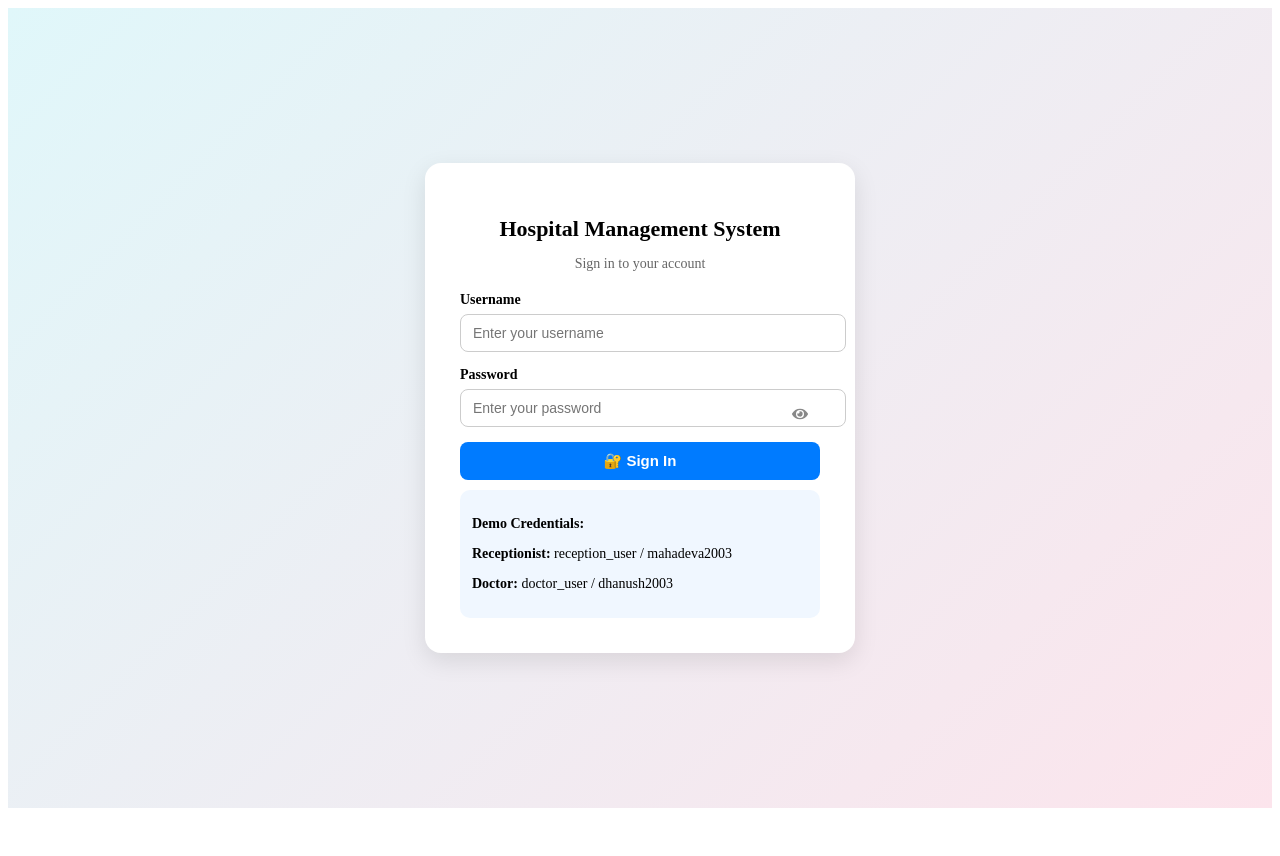
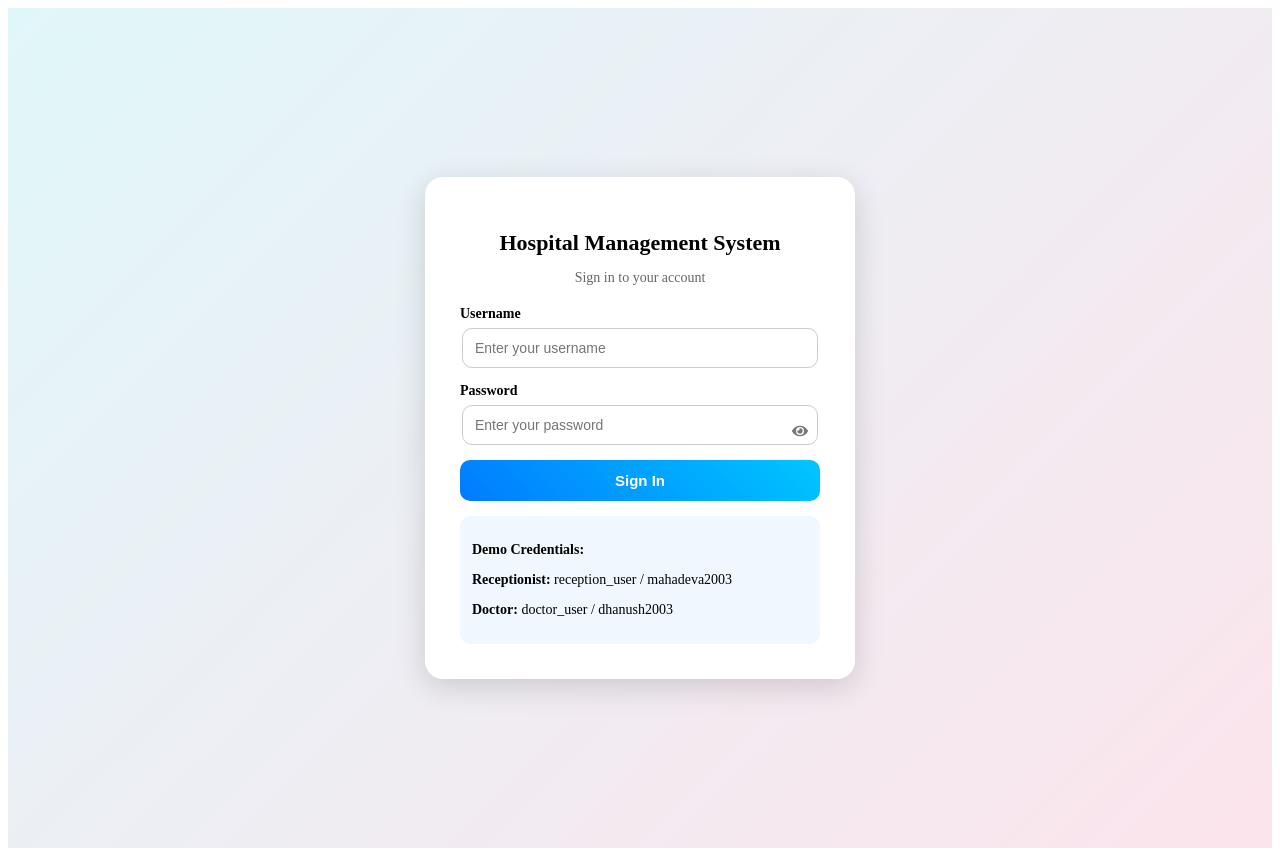
Before and after one commit to dhanushgowdahm/onyx-project, a React (Vite) app in the folder frontend/: page / in a window 1280 px wide. Before the commit the page ends 816 px from the top, so only its background shows below. Built offline with nearby package versions, Linux system fonts and the light colour scheme.

Commit message:
Enhanced login page

```diff
--- a/frontend/src/components/login_page/login.css
+++ b/frontend/src/components/login_page/login.css
@@ -5,21 +5,32 @@
   align-items: center;
   min-height: 100vh;
   background: linear-gradient(135deg, #e0f7fa, #fce4ec);
+  padding: 20px;
 }
 
 /* Card */
 .login-card {
   background-color: #fff;
   padding: 35px;
-  border-radius: 16px;
-  box-shadow: 0 8px 24px rgba(0, 0, 0, 0.1);
+  border-radius: 18px;
+  box-shadow: 0 8px 30px rgba(0, 0, 0, 0.15);
   width: 360px;
   text-align: center;
-  transition: transform 0.3s ease;
+  transition: transform 0.3s ease, box-shadow 0.3s ease;
 }
 
 .login-card:hover {
   transform: translateY(-3px);
+  box-shadow: 0 10px 36px rgba(0, 0, 0, 0.2);
+}
+
+/* Animation */
+.animate-pop {
+  animation: popIn 0.5s ease;
+}
+@keyframes popIn {
+  from { opacity: 0; transform: translateY(30px) scale(0.95); }
+  to { opacity: 1; transform: translateY(0) scale(1); }
 }
 
 /* Title */
@@ -36,10 +47,20 @@
 }
 
 /* Error */
-.error-message {
-  color: red;
+.error-box {
+  display: flex;
+  align-items: center;
+  gap: 8px;
+  background: #ffe6e6;
+  color: #d9534f;
+  border: 1px solid #f5c2c2;
+  padding: 10px;
+  border-radius: 8px;
   font-size: 13px;
-  margin-bottom: 10px;
+  margin-bottom: 12px;
+}
+.error-icon {
+  font-size: 16px;
 }
 
 /* Labels */
@@ -54,16 +75,16 @@
 /* Inputs */
 .login-input {
   width: 100%;
-  padding: 10px 12px;
-  border-radius: 8px;
+  padding: 11px 12px;
+  border-radius: 10px;
   border: 1px solid #ccc;
   margin-bottom: 15px;
   font-size: 14px;
-  transition: border-color 0.3s ease;
+  transition: border-color 0.3s ease, box-shadow 0.3s ease;
 }
-
 .login-input:focus {
   border-color: #007bff;
+  box-shadow: 0 0 6px rgba(0, 123, 255, 0.3);
   outline: none;
 }
 
@@ -71,32 +92,52 @@
 .password-wrapper {
   position: relative;
 }
-
 .toggle-password {
   position: absolute;
   right: 12px;
   top: 50%;
   transform: translateY(-50%);
   cursor: pointer;
-  color: #888;
+  color: #777;
+  font-size: 16px;
 }
 
 /* Button */
 .login-button {
   width: 100%;
-  padding: 10px;
-  background-color: #007bff;
+  padding: 12px;
+  background: linear-gradient(45deg, #007bff, #00c6ff);
   color: #fff;
   border: none;
-  border-radius: 8px;
+  border-radius: 10px;
   font-weight: 600;
   font-size: 15px;
   cursor: pointer;
-  transition: background-color 0.3s ease;
+  transition: transform 0.2s ease, box-shadow 0.2s ease;
+  position: relative;
+}
+.login-button:hover:not(:disabled) {
+  transform: scale(1.03);
+  box-shadow: 0 6px 16px rgba(0, 123, 255, 0.4);
+}
+.login-button:disabled {
+  background: #9fc7f9;
+  cursor: not-allowed;
 }
 
-.login-button:hover {
-  background-color: #0056b3;
+/* Spinner */
+.spinner {
+  border: 3px solid #f3f3f3;
+  border-top: 3px solid #fff;
+  border-radius: 50%;
+  width: 16px;
+  height: 16px;
+  animation: spin 1s linear infinite;
+  margin: auto;
+}
+@keyframes spin {
+  0% { transform: rotate(0); }
+  100% { transform: rotate(360deg); }
 }
 
 /* Demo box */
@@ -106,17 +147,17 @@
   border-radius: 10px;
   text-align: left;
   font-size: 14px;
-  margin-top: 10px;
+  margin-top: 15px;
 }
-
 .demo-role {
   color: #000;
+  font-weight: 600;
 }
 
 /* Responsive */
-@media (max-width: 400px) {
+@media (max-width: 420px) {
   .login-card {
-    width: 90%;
+    width: 100%;
     padding: 25px;
   }
 }
--- a/frontend/src/components/login_page/login.jsx
+++ b/frontend/src/components/login_page/login.jsx
@@ -1,82 +1,76 @@
-// frontend/src/components/login_page/login.jsx
 import React, { useState } from "react";
 import { useNavigate } from "react-router-dom";
 import axios from "axios";
 import "./login.css";
 import { FaEye, FaEyeSlash } from "react-icons/fa";
+import { FaExclamationCircle } from "react-icons/fa";
 
 function LoginPage() {
   const navigate = useNavigate();
-  // Use 'username' to match the Django backend expectation
   const [username, setUsername] = useState("");
   const [password, setPassword] = useState("");
-  const [error, setError] = useState(""); // State to hold error messages
+  const [error, setError] = useState("");
   const [showPassword, setShowPassword] = useState(false);
+  const [loading, setLoading] = useState(false);
 
   const handleSubmit = async (e) => {
     e.preventDefault();
-    setError(""); // Clear previous errors
+    setError("");
+    setLoading(true);
 
     try {
-      // The URL to your Django token endpoint
       const response = await axios.post(
         "http://127.0.0.1:8000/api/api/token/",
-        {
-          username: username,
-          password: password,
-        },
-        {
-          withCredentials: true, // Important to send cookies
-        }
+        { username, password },
+        { withCredentials: true }
       );
 
-      // Login successful - Django returns JWT tokens only
-      console.log("Login successful:", response.data);
+      if (response.data.access) {
+        localStorage.setItem("access_token", response.data.access);
+        localStorage.setItem("refresh_token", response.data.refresh);
 
-      // Store tokens for API authentication
-      if (response.data.access) {
-        localStorage.setItem('access_token', response.data.access);
-        localStorage.setItem('refresh_token', response.data.refresh);
-
-        // Decode JWT token to extract user role
         const token = response.data.access;
-        const payload = JSON.parse(atob(token.split('.')[1])); // Decode JWT payload
+        const payload = JSON.parse(atob(token.split(".")[1]));
         const userRole = payload.role;
 
-        console.log('Decoded user role:', userRole);
-
-        // Navigate to appropriate React route based on role
-        if (userRole === 'receptionist') {
-          navigate('/receptionist');
-        } else if (userRole === 'doctor') {
-          navigate('/doctor');
-        } else if (userRole === 'admin') {
-          navigate('/admin'); // In case admin exists
+        setTimeout(() => {
+          if (userRole === "receptionist") {
+            navigate("/receptionist");
+          } else if (userRole === "doctor") {
+            navigate("/doctor");
+          } else if (userRole === "admin") {
+            navigate("/admin");
           } else {
-          setError('Unknown user role: ' + userRole);
+            setError("Unknown user role: " + userRole);
           }
+        }, 1000); // short delay for smooth transition
       } else {
-        setError('No access token received');
+        setError("No access token received");
       }
-
     } catch (err) {
-      // Handle login errors
       if (err.response && err.response.status === 401) {
         setError("Invalid username or password. Please try again.");
       } else {
         setError("An error occurred during login. Please try again later.");
         console.error("Login error:", err);
       }
+    } finally {
+      setLoading(false);
     }
   };
 
   return (
     <div className="login-container">
-  <form className="login-card" onSubmit={handleSubmit}>
+      <form className="login-card animate-pop" onSubmit={handleSubmit}>
         <h2 className="login-title">Hospital Management System</h2>
         <p className="login-subtitle">Sign in to your account</p>
 
-    {error && <p className="error-message">{error}</p>}
+        {error && (
+          <div className="error-box">
+            <FaExclamationCircle className="error-icon" />
+            <span>{error}</span>
+          </div>
+        )}
 
         <label className="login-label">Username</label>
         <input
@@ -86,6 +80,7 @@ function LoginPage() {
           onChange={(e) => setUsername(e.target.value)}
           className="login-input"
           required
+          style={{width:330}}
         />
 
         <label className="login-label">Password</label>
@@ -97,20 +92,21 @@ function LoginPage() {
             onChange={(e) => setPassword(e.target.value)}
             className="login-input"
             required
+            style={{width:330}}
+
           />
           <span
             onClick={() => setShowPassword((prev) => !prev)}
             className="toggle-password"
+            role="button"
             tabIndex={0}
-        aria-label={showPassword ? "Hide password" : "Show password"}
-        role="button"
           >
             {showPassword ? <FaEyeSlash /> : <FaEye />}
           </span>
         </div>
 
-    <button type="submit" className="login-button">
-      🔐 Sign In
+        <button type="submit" className="login-button" disabled={loading}>
+          {loading ? <div className="spinner"></div> : "Sign In"}
         </button>
 
         <div className="demo-box">
```
Also changed, not shown: 1 other file (tests, documents, lock files or other folders). Lines whose indentation alone changed are shown as unchanged.
